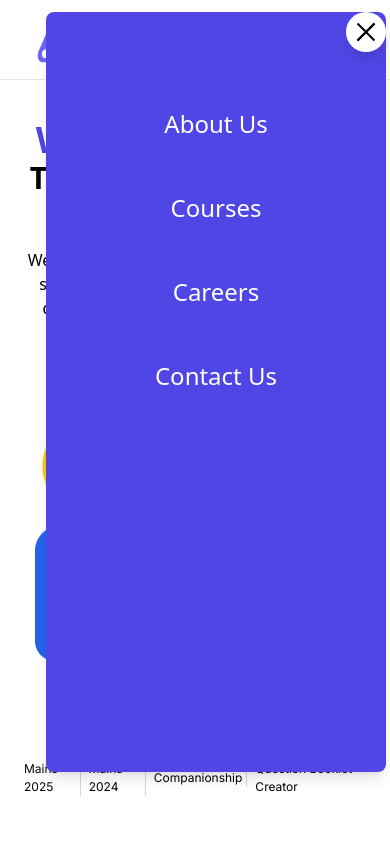
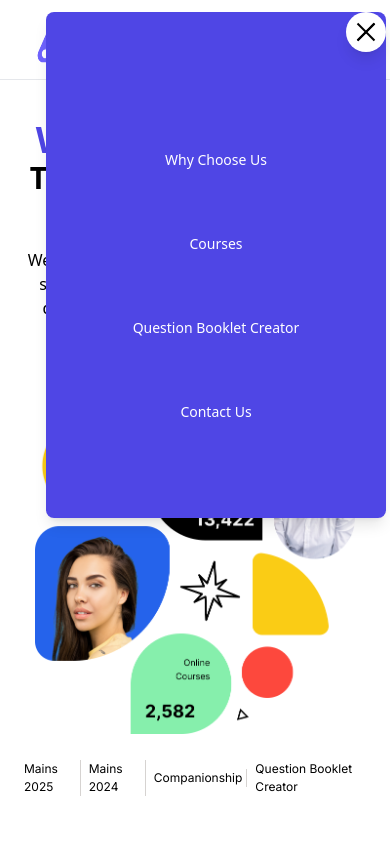
Before and after one commit to AjithCodeCraft/ATOM-WEBSITE-MAIN, a Next.js app: page / in a window 390 px wide. Both pictures are taken after a click on the element 366 px from the left and 32 px from the top of the page. Shown: the top 844 px of the page. Built offline with nearby package versions, Linux system fonts and the light colour scheme.

Commit message:
padding and things

```diff
--- a/src/app/components/Header.js
+++ b/src/app/components/Header.js
@@ -43,7 +43,7 @@ export default function Header() {
 
           {/* Hamburger Menu Button */}
           <div
-            className={`tham tham-e-squeeze tham-w-6 rounded-full lg:hidden  h-10 w-10 flex items-center justify-center shadow-lg z-50 fixed top-3 right-1 ${isOpen ? "tham-active bg-white" : "bg-[#ffffff]"}`}
+            className={`tham tham-e-squeeze tham-w-6 rounded-full lg:hidden  h-10 w-10 flex items-center justify-center shadow-lg z-50 fixed top-3 right-1 px-[10px] ${isOpen ? "tham-active bg-white" : "bg-[#ffffff]"}`}
             onClick={toggleMenu}
           >
             <div className="tham-box">
@@ -57,8 +57,8 @@ export default function Header() {
             animate={{
               opacity: isOpen ? 1 : 0,
               width: isOpen ? "340px" : 0,
-              height: isOpen ? "90vh" : 0,
-              padding: isOpen ? "2rem" : 0,
+              height: isOpen ? "60vh" : 0,
+              padding: isOpen ? "4rem" : 0,
             }}
             transition={{ duration: 0.4 }}
             className={`fixed top-3 right-1 bg-indigo-600 z-40 rounded-lg shadow-lg ${
@@ -69,11 +69,16 @@ export default function Header() {
             }}
           >
             <ul className="text-2xl  flex flex-col items-center justify-start space-y-6 mt-16 gap-7">
-              {["About Us", "Courses", "Careers", "Contact Us"].map((item) => (
+            {[
+                "Why Choose Us",
+                "Courses",
+                "Question Booklet Creator",
+                "Contact Us",
+              ].map((item) => (
                 <li key={item}>
                   <a
-                    href={`/${item.toLowerCase().replace(/ /g, "-")}`}
-                    className="text-2xl md:text-base sm:text-sm  font-light text-white hover:text-[#115b4c] transition-transform duration-400"
+                    href={`#${item.toLowerCase().replace(/ /g, "")}`}
+                    className="lg:text-2xl md:text-base text-sm  font-light text-white hover:text-gray-100 transition-transform duration-400"
                     onClick={toggleMenu}
                   >
                     {item}
```
